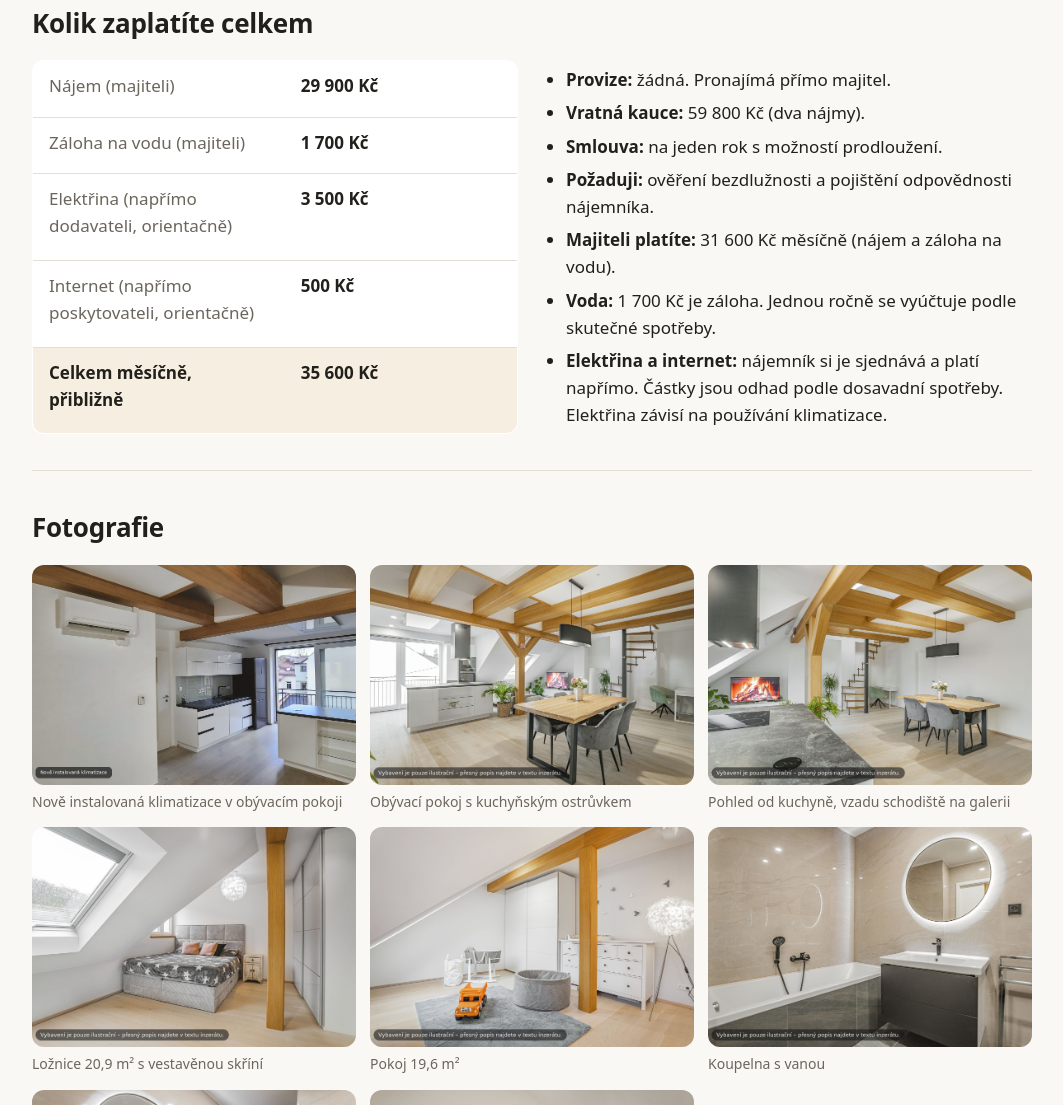
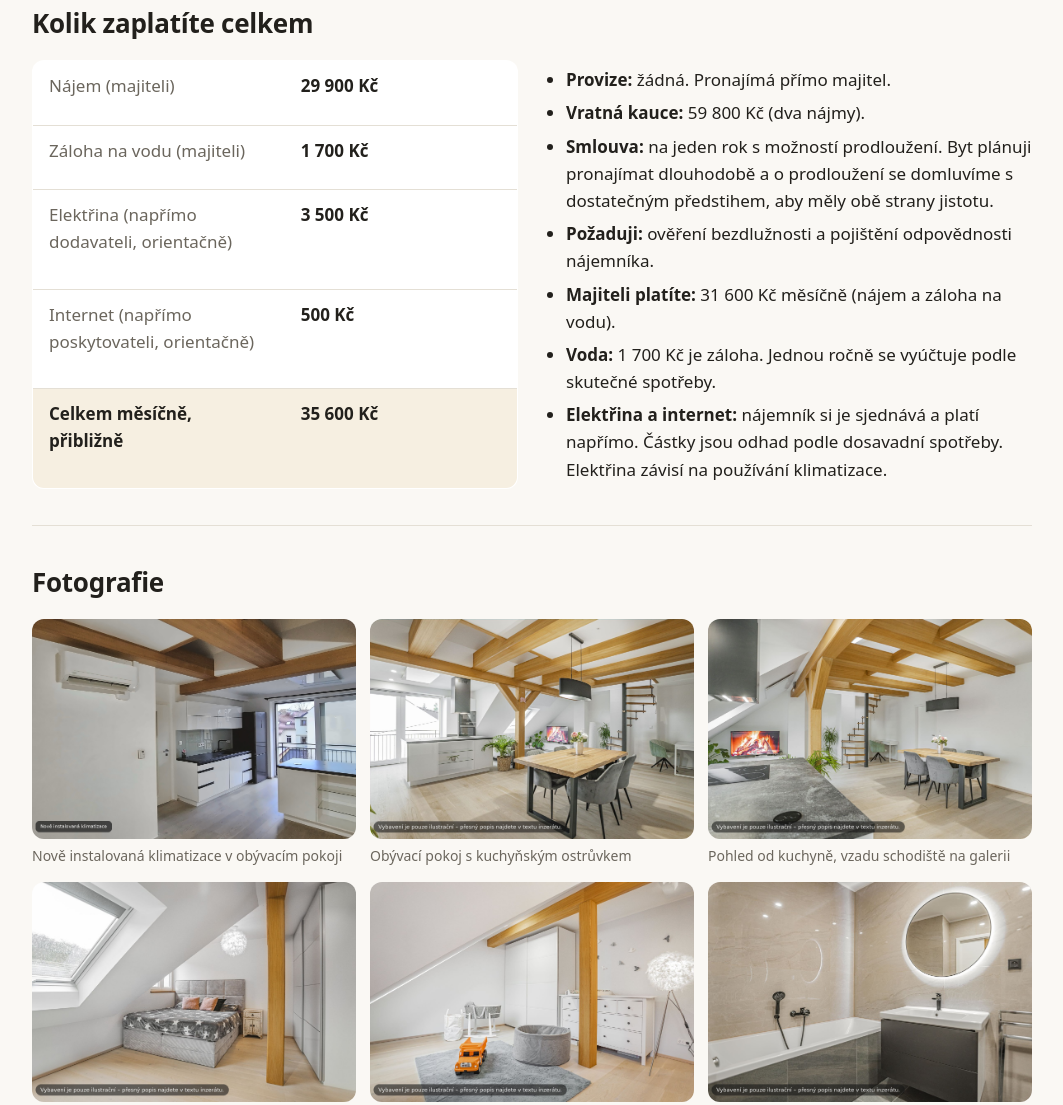
Before and after one commit to prochazkajan/byt-kralupy, a plain HTML site: page index.html in a window 1280 px wide. Shown: the part 4232-5337 px from the top of the page, without its empty margins (108-1171 px from the left). Drawn offline with Linux system fonts and the light colour scheme.

Commit message:
Clarify the lease term and long-term intent
Co-Authored-By: Claude Fable 5.2 <noreply@anthropic.com>
Claude-Session: https://claude.ai/code/session_019bx2JSp7LwxjvttQw4kYWb

```diff
--- a/index.html
+++ b/index.html
@@ -273,7 +273,7 @@
       <ul class="clean">
         <li><strong>Provize:</strong> žádná. Pronajímá přímo majitel.</li>
         <li><strong>Vratná kauce:</strong> 59 800 Kč (dva nájmy).</li>
-        <li><strong>Smlouva:</strong> na jeden rok s možností prodloužení.</li>
+        <li><strong>Smlouva:</strong> na jeden rok s možností prodloužení. Byt plánuji pronajímat dlouhodobě a o prodloužení se domluvíme s dostatečným předstihem, aby měly obě strany jistotu.</li>
         <li><strong>Požaduji:</strong> ověření bezdlužnosti a pojištění odpovědnosti nájemníka.</li>
         <li><strong>Majiteli platíte:</strong> 31 600 Kč měsíčně (nájem a záloha na vodu).</li>
         <li><strong>Voda:</strong> 1 700 Kč je záloha. Jednou ročně se vyúčtuje podle skutečné spotřeby.</li>
@@ -329,6 +329,7 @@
   <details><summary>Můžu mít v bytě domácí zvíře?</summary><p>Po dohodě. V bytě jsou dřevěné podlahy a pohledové dřevěné trámy, proto záleží na druhu a velikosti zvířete. Napište, jaké zvíře máte.</p></details>
   <details><summary>Jak daleko je nádraží a jak dlouho trvá cesta do Prahy?</summary><p>Na nádraží je to 10 minut chůze. Vlak jede 30 minut na metro C (Vltavská) nebo metro B (Masarykovo nádraží).</p></details>
   <details><summary>Jaká je kauce a co pronajímatel požaduje?</summary><p>Vratná kauce je 59 800 Kč. Požaduji ověření bezdlužnosti a pojištění odpovědnosti nájemníka.</p></details>
+  <details><summary>Na jak dlouho je nájem?</summary><p>Smlouva je na jeden rok s možností prodloužení. Byt plánuji pronajímat dlouhodobě a o prodloužení se domluvíme s dostatečným předstihem.</p></details>
   <details><summary>Kde se dá parkovat?</summary><p>Na ulici. Přes den bývá místo přímo u domu, večer často ve vedlejším bloku do 5 minut chůze. Vyhrazené stání k bytu nepatří.</p></details>
   <details><summary>Odkdy je byt volný?</summary><p>Přibližně od 1. 12. 2026. Byt je prázdný, dokončuje se dílčí oprava koupelny.</p></details>
 </section>
```
